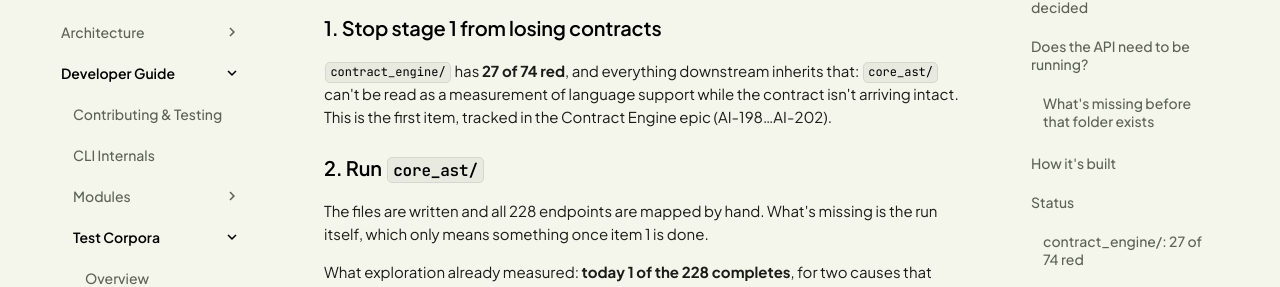
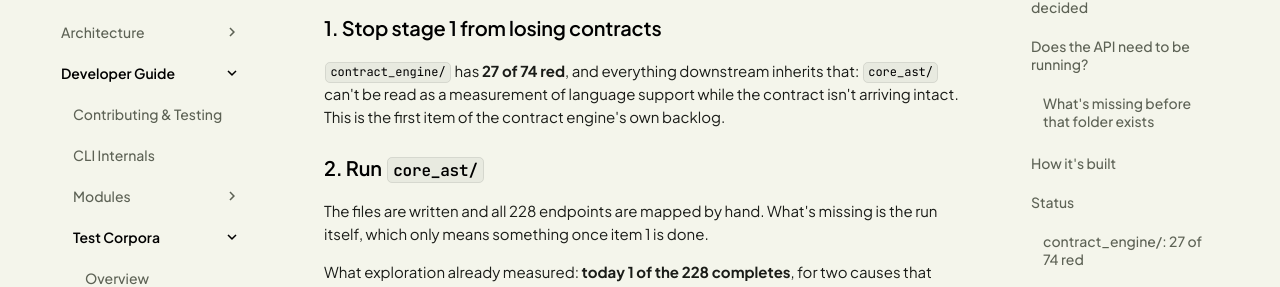
Before and after one commit to Spec-Forge-Testing/specforge-docs, an MkDocs documentation site: the page built from docs/testing/suite.md, in a window 1280 px wide and 900 px high, scrolled down 5095 px. Shown: the part 176-463 px from the top of the window. Built offline with MkDocs 1.6.1 and Material for MkDocs 9.7.7, drawn with Linux system fonts in a browser that asks for light colours; comment, search, counter and statistics services are not loaded.

Commit message:
docs(testing): drop the two ticket references from the corpus pages

```diff
--- a/docs/testing/suite.md
+++ b/docs/testing/suite.md
@@ -245,8 +245,8 @@ template syntax, which was the prior hypothesis.
 
 `contract_engine/` has **27 of 74 red**, and everything downstream inherits
 that: `core_ast/` can't be read as a measurement of language support while
-the contract isn't arriving intact. This is the first item, tracked in the
-Contract Engine epic (AI-198…AI-202).
+the contract isn't arriving intact. This is the first item of the contract
+engine's own backlog.
 
 ### 2. Run `core_ast/`
 
```
Also changed, not shown: docs/testing/polyglot.md (+1 -1 lines).
